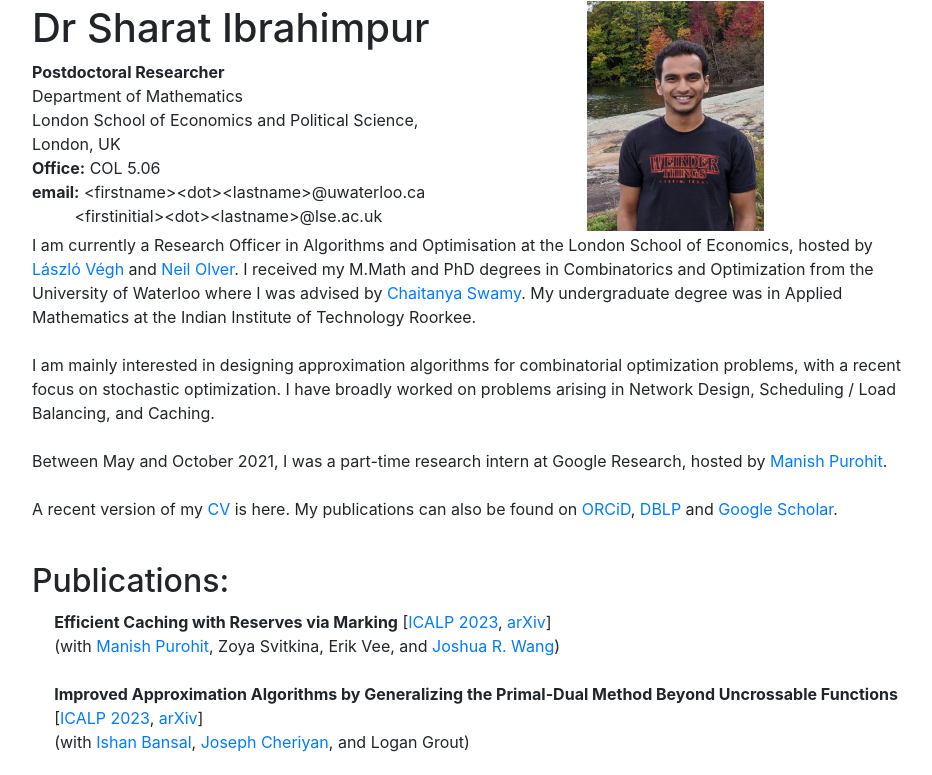
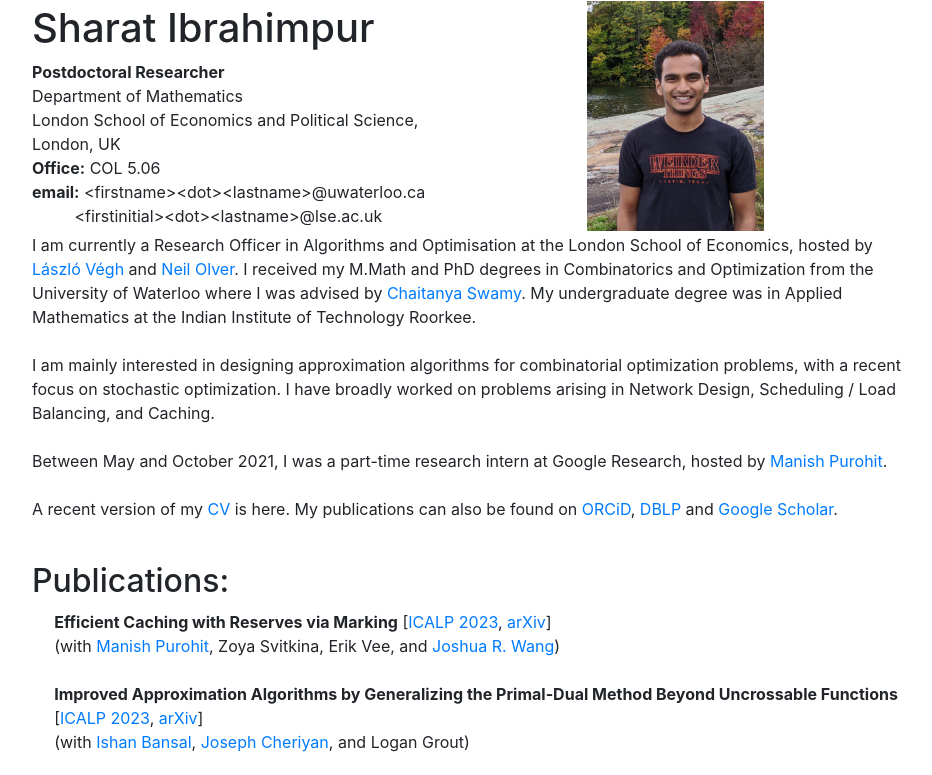
Before and after one commit to i-sharat/i-sharat.github.io, a plain HTML site: page index.html in a window 1280 px wide. Shown: the top 775 px of the page, without its empty margins (165-1097 px from the left). Drawn offline with nearby package versions, Linux system fonts and the light colour scheme.

Commit message:
Remove Dr prefix

```diff
--- a/index.html
+++ b/index.html
@@ -13,7 +13,7 @@
 <td width="10%"> </td>
 <td width="40%">
 <div>
-<strong><h1>Dr Sharat Ibrahimpur</h1></strong>
+<strong><h1>Sharat Ibrahimpur</h1></strong>
 </div>
 <div>
 <a><strong>Postdoctoral Researcher</strong></a><br>
```
